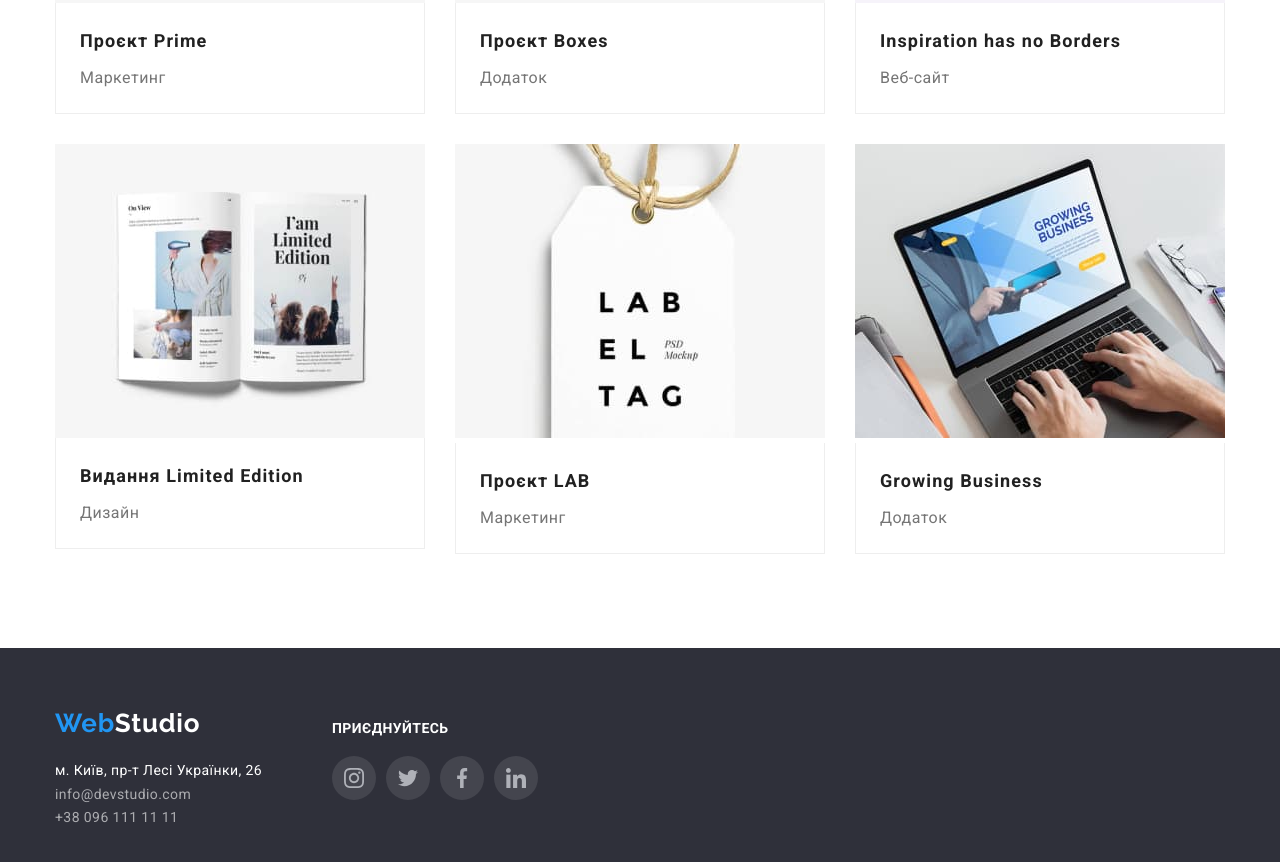
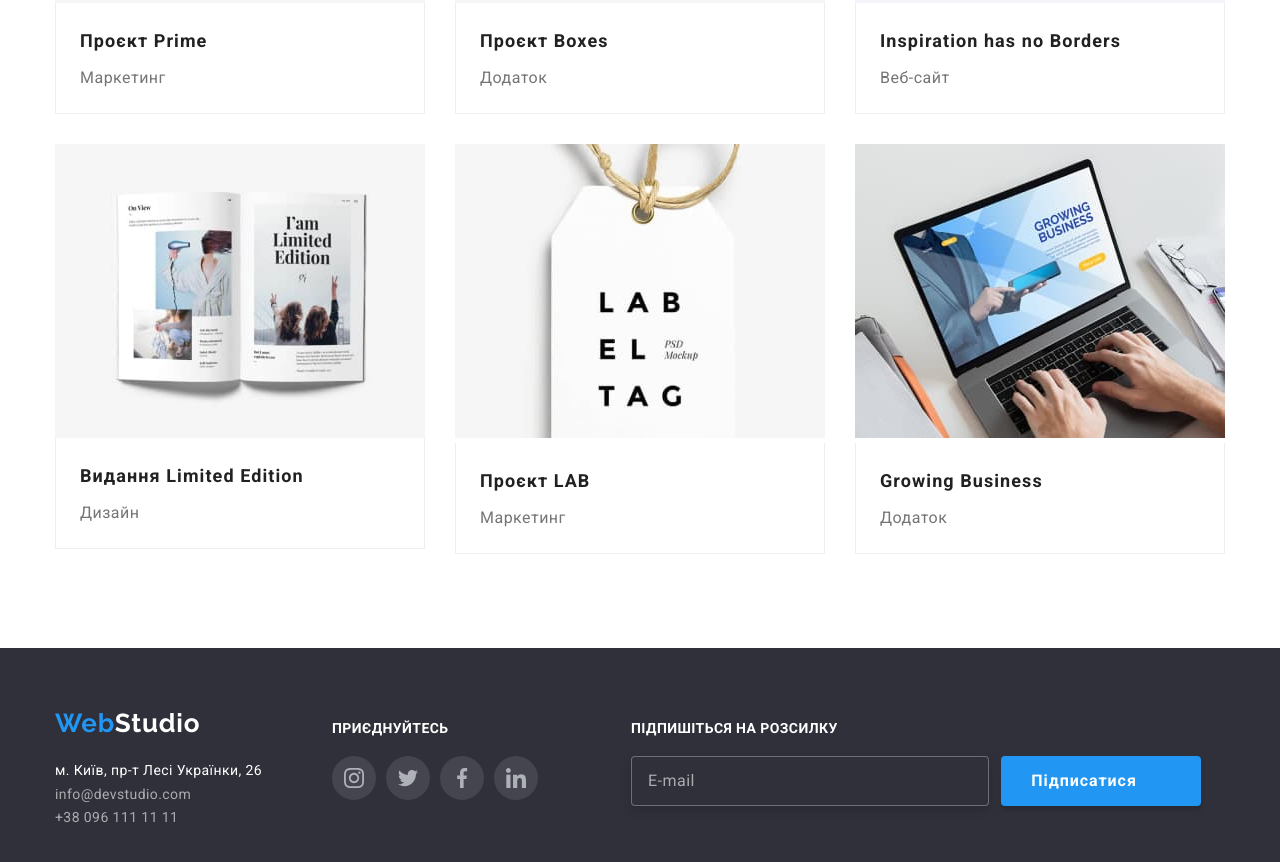
Before and after one commit to Yuliia1710/goit-markup-hw-06, a plain HTML site: page portfolio.html in a window 1280 px wide. Shown: the part 988-1850 px from the top of the page. Drawn offline with nearby package versions, Linux system fonts and the light colour scheme.

Commit message:
Update portfolio.html

```diff
--- a/portfolio.html
+++ b/portfolio.html
@@ -351,6 +351,18 @@
             </li>
           </ul>
         </div>
+        <div class="footer-join">
+          <h2 class="footer-join-text">Підпишіться на розсилку</h2>
+          <div class="input-field">
+            <input type="email" placeholder="E-mail" class="input-footer" />
+            <button type="button" class="button button-join">
+              <span class="text-join">Підписатися</span>
+              <svg class="footer-icon-send" width="24" height="24">
+                <use href="./images/icons.svg#icon-send"></use>
+              </svg>
+            </button>
+          </div>
+        </div>
       </div>
     </footer>
   </body>
```
